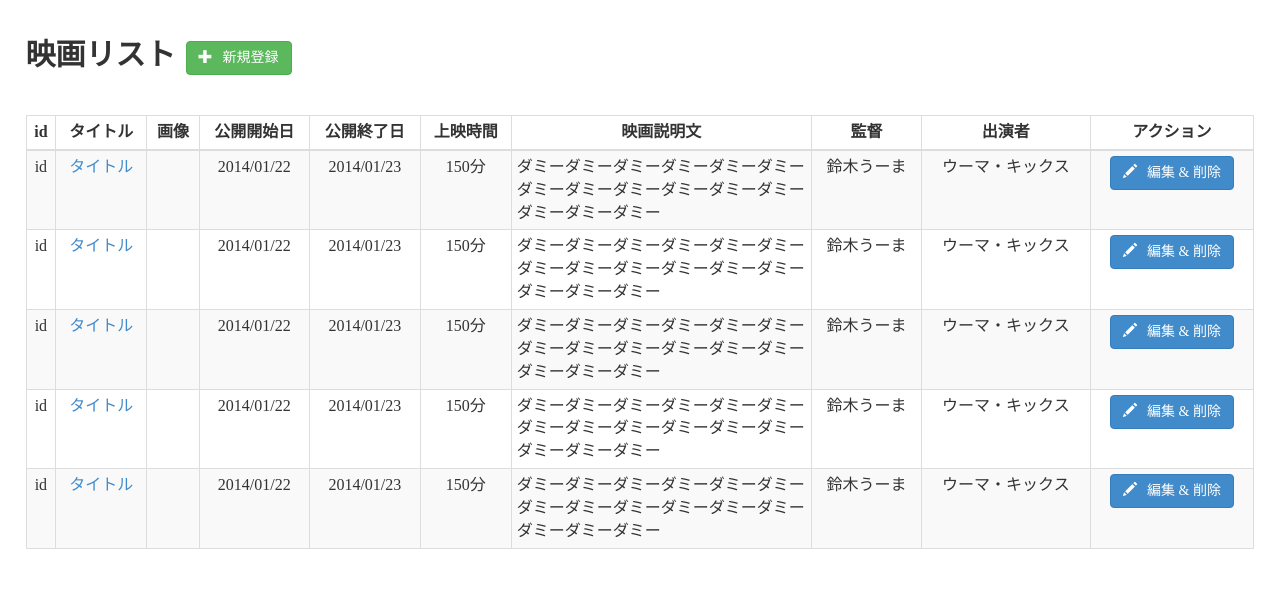
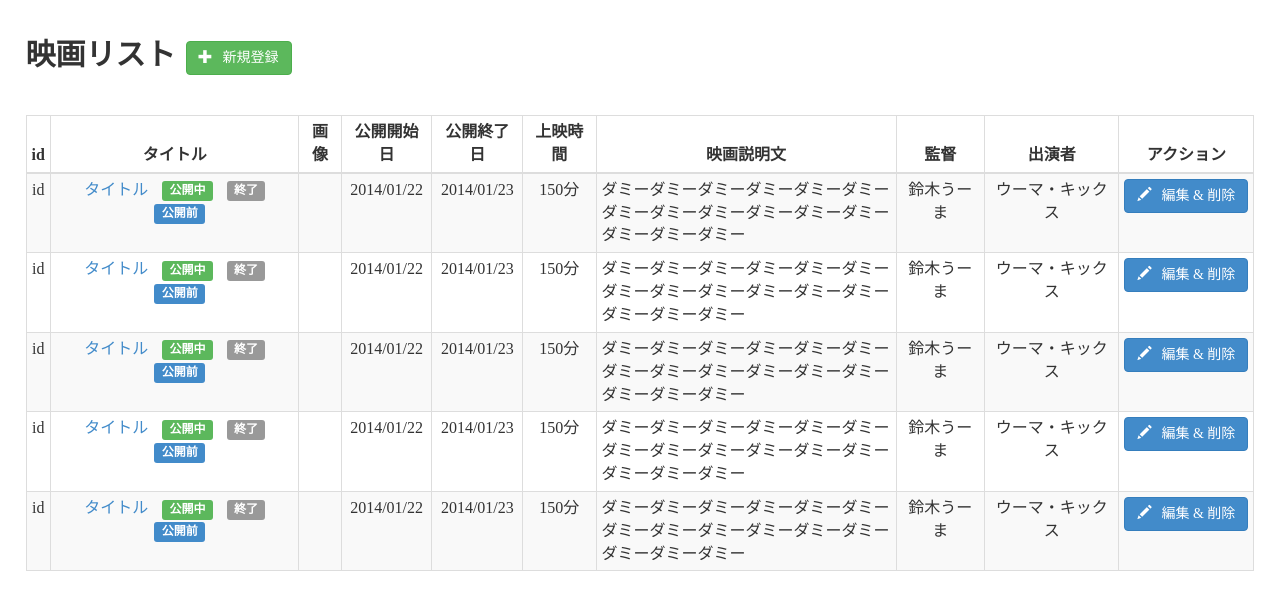
Before and after one commit to saison/HALCinema, a PHP site: page /list.php in a window 1280 px wide. Shown: the part 60-670 px from the top of the page. Run offline with PHP 8.4, Linux system fonts and the light colour scheme.

```diff
--- a/admin/css/style.css
+++ b/admin/css/style.css
@@ -178,17 +178,21 @@ header #headerWrap {
   text-align: left;
 }
 /* line 95, ../sass/style.scss */
+#mainWrapper .listTable .label {
+  margin-left: 10px;
+}
+/* line 98, ../sass/style.scss */
 #mainWrapper .listTable .info {
   width: 200px;
   word-break: break-all;
 }
-/* line 104, ../sass/style.scss */
+/* line 107, ../sass/style.scss */
 #mainWrapper #editSend {
   width: 70%;
   margin: 30px auto;
   text-align: right;
 }
-/* line 108, ../sass/style.scss */
+/* line 111, ../sass/style.scss */
 #mainWrapper #editSend input {
   margin-left: 20px;
 }
--- a/admin/movie/list.php
+++ b/admin/movie/list.php
@@ -26,7 +26,12 @@
 				<?PHP for($i = 0; $i < 5; $i++): ?>
 				<tr>
 					<td>id</td>
-					<td><a href="details.php?id=1">タイトル</a></td>
+					<td>
+						<a href="details.php?id=1">タイトル</a>
+						<span class="label label-success">公開中</span>
+						<span class="label label-default">終了</span>
+						<span class="label label-primary">公開前</span>
+					</td>
 					<td><img src="" alt=""></td>
 					<td>2014/01/22</td>
 					<td>2014/01/23</td>
--- a/admin/sass/style.scss
+++ b/admin/sass/style.scss
@@ -92,6 +92,9 @@ header{
 		.description{
 			text-align: left;
 		}
+		.label{
+			margin-left:10px;
+		}
 		.info{
 			width:200px;
 			word-break: break-all;
```
